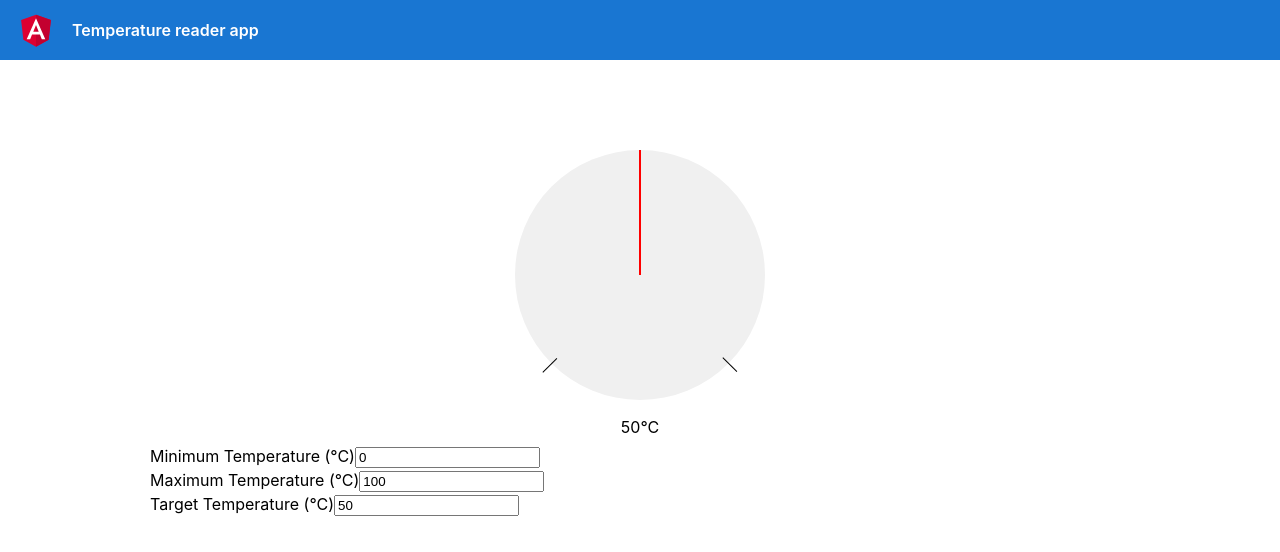
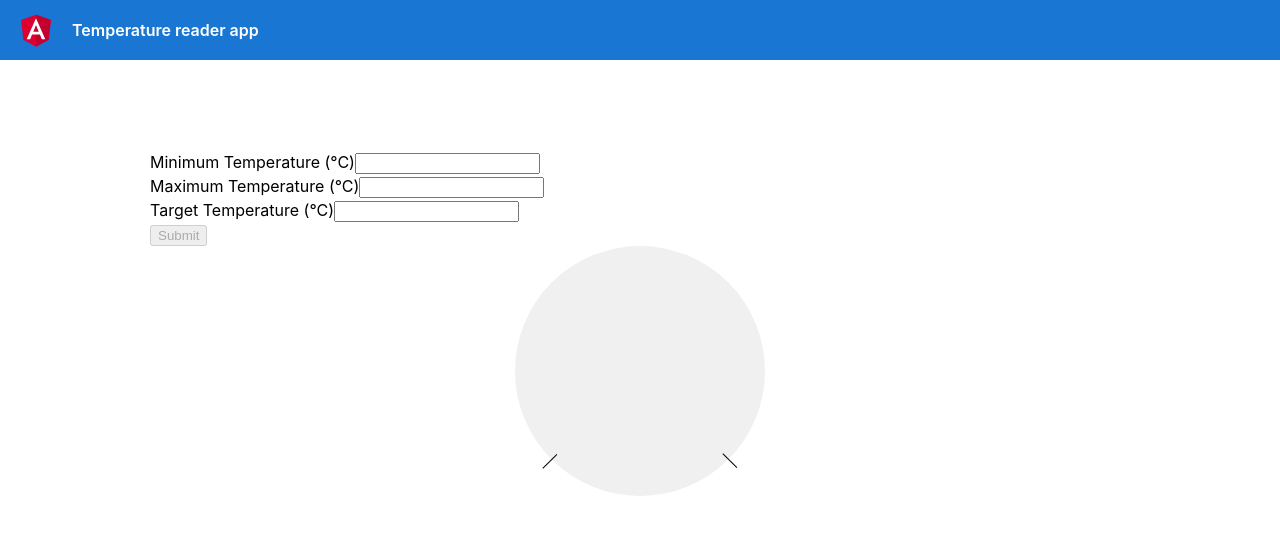
Before and after one commit to Halemo91/temperature-reader-app, an Angular app: page /temperatureReader in a window 1280 px wide. Shown: the top 552 px of the page. Built offline with nearby package versions, Linux system fonts and the light colour scheme.

Commit message:
add temperature input component and form

```diff
--- /dev/null
+++ b/src/app/temperature-reader/components/temperature-input/temperature-input.component.html
@@ -0,0 +1,18 @@
+<form [formGroup]="temperatureForm" (ngSubmit)="submitForm()">
+  <div class="form-group">
+    <label for="minTemperature">Minimum Temperature (°C)</label>
+    <input type="number" id="minTemperature" formControlName="minTemperature">
+  </div>
+
+  <div class="form-group">
+    <label for="maxTemperature">Maximum Temperature (°C)</label>
+    <input type="number" id="maxTemperature" formControlName="maxTemperature">
+  </div>
+
+  <div class="form-group">
+    <label for="targetTemperature">Target Temperature (°C)</label>
+    <input type="number" id="targetTemperature" formControlName="targetTemperature">
+  </div>
+
+  <button type="submit" [disabled]="!temperatureForm.valid">Submit</button>
+</form>
--- /dev/null
+++ b/src/app/temperature-reader/components/temperature-input/temperature-input.component.ts
@@ -0,0 +1,30 @@
+import { Component, EventEmitter, Output } from '@angular/core';
+import { FormBuilder, FormGroup, Validators } from '@angular/forms';
+
+import { TemperatureInput } from '../../models/temperature-input';
+
+@Component({
+  selector: 'app-temperature-input',
+  templateUrl: './temperature-input.component.html',
+  styleUrls: ['./temperature-input.component.css']
+})
+export class TemperatureInputComponent {
+  @Output() temperatureValues = new EventEmitter<TemperatureInput>();
+
+  temperatureForm: FormGroup;
+
+  constructor(private fb: FormBuilder) {
+    this.temperatureForm = this.fb.group({
+      minTemperature: ['', [Validators.required]],
+      maxTemperature: ['', [Validators.required, Validators.min(1)]],
+      targetTemperature: ['', [Validators.required]],
+    });
+  }
+
+  submitForm() {
+    if (this.temperatureForm.valid) {
+      const { minTemperature, maxTemperature, targetTemperature } = this.temperatureForm.value;
+      this.temperatureValues.emit({ minTemperature, maxTemperature, targetTemperature });
+    }
+  }
+}
--- a/src/app/temperature-reader/components/temperature-reader-component/temperature-reader.component.html
+++ b/src/app/temperature-reader/components/temperature-reader-component/temperature-reader.component.html
@@ -1,25 +1,10 @@
 <div class="temperature-indicator">
   <div class="temperature-circle">
-    <div class="target-line" [style.transform]="calculateTargetTemperatureRotation()"></div>
+    <div *ngIf="areInputsValid()"  class="target-line" [style.transform]="calculateTargetTemperatureRotation()"></div>
   </div>
   <div class="min-max-lines">
     <div class="min-line"> </div>
     <div class="max-line"> </div>
   </div>
-  <div class="temperature-text">{{ targetTemperature }}°C</div>
+  <div  *ngIf="targetTemperature"  class="temperature-text">{{ targetTemperature }}°C</div>
 </div>
-
-<div class="form-group">
-  <label for="minTemperature">Minimum Temperature (°C)</label>
-  <input type="number" id="minTemperature" [(ngModel)]="minTemperature">
-</div>
-
-<div class="form-group">
-  <label for="maxTemperature">Maximum Temperature (°C)</label>
-  <input type="number" id="maxTemperature" [(ngModel)]="maxTemperature">
-</div>
-
-<div class="form-group">
-  <label for="targetTemperature">Target Temperature (°C)</label>
-  <input type="number" id="targetTemperature" [(ngModel)]="targetTemperature">
-</div>
--- a/src/app/temperature-reader/components/temperature-reader-component/temperature-reader.component.ts
+++ b/src/app/temperature-reader/components/temperature-reader-component/temperature-reader.component.ts
@@ -5,22 +5,32 @@ import { Component, Input } from '@angular/core';
   templateUrl: './temperature-reader.component.html',
   styleUrls: ['./temperature-reader.component.scss'],
 })
-export class TemperatureReader {
+export class TemperatureReaderComponent   {
   @Input()
-  minTemperature!: number;
+  minTemperature?: number;
   @Input()
-  maxTemperature!: number;
+  maxTemperature?: number;
   @Input()
-  targetTemperature!: number;
+  targetTemperature?: number;
 
- /**
+
+
+  /**
    * Calculates the CSS rotation value for the target temperature indicator.
    * @returns A string with the CSS transform property for rotation.
    */
   calculateTargetTemperatureRotation(): string {
+    if (
+      this.minTemperature == null ||
+      this.maxTemperature  == null ||
+      this.targetTemperature == null
+    ) {
+      return '';
+    }
     const temperatureRange = this.maxTemperature - this.minTemperature;
     const middleTemperature = (this.maxTemperature + this.minTemperature) / 2;
-    const temperaturePosition = (this.targetTemperature - this.minTemperature) / temperatureRange;
+    const temperaturePosition =
+      (this.targetTemperature - this.minTemperature) / temperatureRange;
     let rotationDegrees = 0;
 
     if (this.targetTemperature > middleTemperature) {
@@ -36,4 +46,12 @@ export class TemperatureReader {
 
     return `rotate(${rotationDegrees}deg)`;
   }
+
+  areInputsValid(): boolean {
+    return (
+      this.minTemperature != null &&
+      this.maxTemperature != null &&
+      this.targetTemperature!= null
+    );
+  }
 }
--- /dev/null
+++ b/src/app/temperature-reader/models/temperature-input.ts
@@ -0,0 +1,5 @@
+export interface TemperatureInput {
+   minTemperature: number;
+   maxTemperature: number;
+   targetTemperature: number;
+ }
--- a/src/app/temperature-reader/pages/temperature-reader/temperature-reader.page.html
+++ b/src/app/temperature-reader/pages/temperature-reader/temperature-reader.page.html
@@ -1,7 +1,9 @@
 <div style="padding: 150px;">
+  <app-temperature-input (temperatureValues)="onTemperatureValuesChanges($event)"></app-temperature-input>
+
   <temperature-reader
-  [minTemperature]="0"
-  [maxTemperature]="100"
-  [targetTemperature]="50"
+  [minTemperature]="minTemperature"
+  [maxTemperature]="maxTemperature"
+  [targetTemperature]="targetTemperature"
   ></temperature-reader>
 </div>
--- a/src/app/temperature-reader/pages/temperature-reader/temperature-reader.page.ts
+++ b/src/app/temperature-reader/pages/temperature-reader/temperature-reader.page.ts
@@ -1,15 +1,25 @@
 import { Component, OnInit } from '@angular/core';
+import { TemperatureInput } from '../../models/temperature-input';
 
 @Component({
   selector: 'app-temperature-reader-page',
   templateUrl: './temperature-reader.page.html',
-  styleUrls: ['./temperature-reader.page.css']
+  styleUrls: ['./temperature-reader.page.css'],
 })
 export class TemperatureReaderPage implements OnInit {
+  minTemperature!: number;
+  maxTemperature!: number;
+  targetTemperature!: number;
 
-  constructor() { }
+  constructor() {}
 
-  ngOnInit() {
+  ngOnInit() {}
+
+  onTemperatureValuesChanges(values: TemperatureInput) {
+    if (values) {
+      this.minTemperature = values.minTemperature;
+      this.maxTemperature = values.maxTemperature;
+      this.targetTemperature = values.targetTemperature;
+    }
   }
-
 }
```
Also changed, not shown: src/app/temperature-reader/temperature-reader.module.ts (+8 -5 lines), src/app/temperature-reader/components/temperature-input/temperature-input.component.css (added), 1 other file (tests, documents, lock files or other folders).
